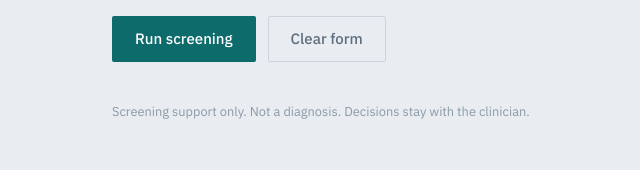
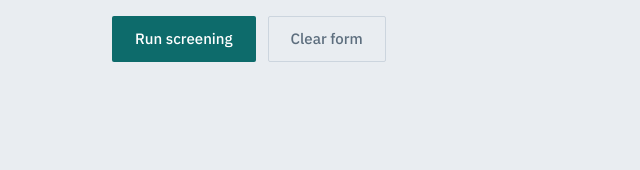
Before and after one commit to Shyamanth-2005/pad, a FastAPI app: page / in a window 1280 px wide. Shown: the part 1558-1728 px from the top of the page, without its empty margins (0-640 px from the left). After the commit the page ends 1620 px from the top, so only its background shows below. Run offline with FastAPI, Linux system fonts and the light colour scheme; parts of the project's set-up code (start-up, migrations or seed data) failed here and were passed over.

Commit message:
feat: shorter sensor hints, coming-soon medical tab, no footer

```diff
--- a/src/static/app.js
+++ b/src/static/app.js
@@ -201,6 +201,8 @@ function selectTab(tab) {
     other.tabIndex = chosen ? 0 : -1;
     document.getElementById(other.getAttribute("aria-controls")).hidden = !chosen;
   }
+  const panel = document.getElementById(tab.getAttribute("aria-controls"));
+  document.querySelector(".workspace").classList.toggle("on-stub", panel.classList.contains("stub"));
   tab.focus();
 }
 
--- a/src/static/style.css
+++ b/src/static/style.css
@@ -89,10 +89,25 @@ body {
 
 /* Placeholder panels for sources that are not wired up yet. */
 .stub {
-  padding: 48px 0;
-  min-height: 320px;
+  display: flex;
+  align-items: center;
+  justify-content: center;
+  min-height: 50vh;
 }
-.stub p { margin: 0; color: var(--ink-faint); }
+.stub p {
+  margin: 0;
+  color: var(--ink-faint);
+  font-size: clamp(1.75rem, 5vw, 3rem);
+  font-weight: 600;
+  letter-spacing: 0.08em;
+  text-align: center;
+  text-transform: uppercase;
+}
+/* A placeholder tab has nothing to run and nothing to show, so its panel
+   takes the full width. */
+.workspace.on-stub { grid-template-columns: minmax(0, 1fr); }
+.workspace.on-stub .actions,
+.workspace.on-stub .readout { display: none; }
 
 /* ---------------------------------------------------------- layout */
 
@@ -338,24 +353,13 @@ button {
 }
 .confidence-note { margin: 0; font-size: 0.82rem; color: var(--ink-soft); max-width: 40ch; }
 
-/* ---------------------------------------------------------- footer */
-
-.footnote {
-  max-width: 1120px;
-  margin: 0 auto;
-  padding: 8px 32px 48px;
-  color: var(--ink-faint);
-  font-size: 0.8rem;
-}
-.footnote p { margin: 0; }
-
 /* ---------------------------------------------------------- responsive */
 
 @media (max-width: 900px) {
   .workspace { grid-template-columns: minmax(0, 1fr); }
   .readout { position: static; }
   .masthead { padding: 36px 20px 18px; }
-  .workspace, .footnote, .tabs { padding-inline: 20px; }
+  .workspace, .tabs { padding-inline: 20px; }
 }
 @media (max-width: 520px) {
   .fields { grid-template-columns: minmax(0, 1fr); }
--- a/src/templates/index.html
+++ b/src/templates/index.html
@@ -156,8 +156,7 @@
        screen uses the clinical record alone. Copy each number from the tracker's
        weekly report, as a daily average; you do not need to work anything out.
        The tracker scores every minute by how much the wearer moved, and some
-       values below use that score. "Typical" means the middle half of adults
-       aged 40 and over, the group the model learned from.</p>
+       values below use that score.</p>
 
     <fieldset class="group">
       <legend>How much the patient moves</legend>
@@ -165,27 +164,27 @@
         <label class="field">
           <span>Daily movement score</span>
           <input type="number" name="Counts_Per_Day" min="0" max="65000000" step="any" placeholder="e.g. 211000">
-          <em>The tracker's total score for a whole day. Higher means a more active day. Typical: 138,000 to 280,000.</em>
+          <em>Tracker's total for a day. Typical: 138,000&ndash;280,000.</em>
         </label>
         <label class="field">
           <span>Time spent still</span>
           <input type="number" name="Sedentary_Percent" min="0" max="100" step="any" placeholder="e.g. 58.5">
-          <em>Of the time the tracker was worn, the percent spent sitting or lying down. Typical: 51 to 67%.</em>
+          <em>% of worn time sitting or lying. Typical: 51&ndash;67.</em>
         </label>
         <label class="field">
           <span>Light activity</span>
           <input type="number" name="Light_Minutes" min="0" max="1440" step="any" placeholder="e.g. 331">
-          <em>Minutes a day of easy movement, like strolling, cooking or housework. Typical: 263 to 397 (about 4&frac12; to 6&frac12; hours).</em>
+          <em>Minutes a day of easy movement, like strolling or chores. Typical: 263&ndash;397.</em>
         </label>
         <label class="field">
           <span>Exercise</span>
           <input type="number" name="MVPA_Minutes" min="0" max="1440" step="any" placeholder="e.g. 10.9">
-          <em>Minutes a day of activity that makes the patient breathe harder, like brisk walking, cycling or sport. Typical: 3 to 24.</em>
+          <em>Minutes a day of brisk walking or harder. Typical: 3&ndash;24.</em>
         </label>
         <label class="field">
           <span>Exercise without a break</span>
           <input type="number" name="MVPA_Bout_Minutes" min="0" max="1440" step="any" placeholder="e.g. 0">
-          <em>Of the exercise minutes, how many came in stretches of 10 minutes or longer without stopping. Most people: 0 to 2. Enter 0 if none.</em>
+          <em>Exercise minutes done in 10+ minute stretches. Usually 0&ndash;2.</em>
         </label>
       </div>
     </fieldset>
@@ -196,27 +195,27 @@
         <label class="field">
           <span>Stopping after moving</span>
           <input type="number" name="ASTP_Percent" min="0" max="100" step="any" placeholder="e.g. 27.5">
-          <em>Out of every 100 minutes spent moving, how many end with the patient stopping to rest. Higher means they move in short bursts and stop often. Typical: 23 to 33.</em>
+          <em>Per 100 active minutes, how many end in a rest. Typical: 23&ndash;33.</em>
         </label>
         <label class="field">
           <span>Starting after sitting</span>
           <input type="number" name="SATP_Percent" min="0" max="100" step="any" placeholder="e.g. 19.4">
-          <em>Out of every 100 minutes spent sitting, how many end with the patient getting up and moving. Higher means they sit for shorter spells. Typical: 15 to 23.</em>
+          <em>Per 100 sitting minutes, how many end in moving. Typical: 15&ndash;23.</em>
         </label>
         <label class="field">
           <span>Most active half hour</span>
           <input type="number" name="Peak30_Counts" min="0" max="32767" step="any" placeholder="e.g. 1928">
-          <em>How hard the patient moved in their busiest 30 minutes of the day, on the tracker's per-minute score. Higher means more intense movement. Typical: 1,390 to 2,490.</em>
+          <em>Tracker's per-minute score in the busiest 30 minutes. Typical: 1,390&ndash;2,490.</em>
         </label>
         <label class="field">
           <span>Longest active stretch</span>
           <input type="number" name="Longest_Active_Bout" min="0" max="1440" step="any" placeholder="e.g. 28.8">
-          <em>The longest time in a day the patient kept moving without sitting down to rest, in minutes. Typical: 20 to 39.</em>
+          <em>Longest time moving without a rest, in minutes. Typical: 20&ndash;39.</em>
         </label>
         <label class="field">
           <span>Afternoon vs morning</span>
           <input type="number" name="PM_AM_Ratio" min="0.0001" max="10000" step="any" placeholder="e.g. 1.28">
-          <em>Afternoon movement (noon to 6 pm) divided by morning movement (6 am to noon). 1 means equally active; 2 means twice as active in the afternoon; 0.5 means half as active. Typical: 0.95 to 1.78.</em>
+          <em>Afternoon movement &divide; morning movement; 1 means equal. Typical: 0.95&ndash;1.78.</em>
         </label>
       </div>
     </fieldset>
@@ -225,7 +224,7 @@
 
   <section class="stub" id="panel-medical" role="tabpanel"
            aria-labelledby="tab-medical" tabindex="0" hidden>
-    <p>Medical input is not wired up yet.</p>
+    <p>Coming soon</p>
   </section>
 
   <!-- Outside the tab panels so one button scores from any tab. -->
@@ -300,11 +299,6 @@
 
 </main>
 
-
-<footer class="footnote">
-  <p>Screening support only. Not a diagnosis. Decisions stay with the clinician.</p>
-</footer>
-
 <script src="/static/app.js?v={{ version }}"></script>
 </body>
 </html>
```
